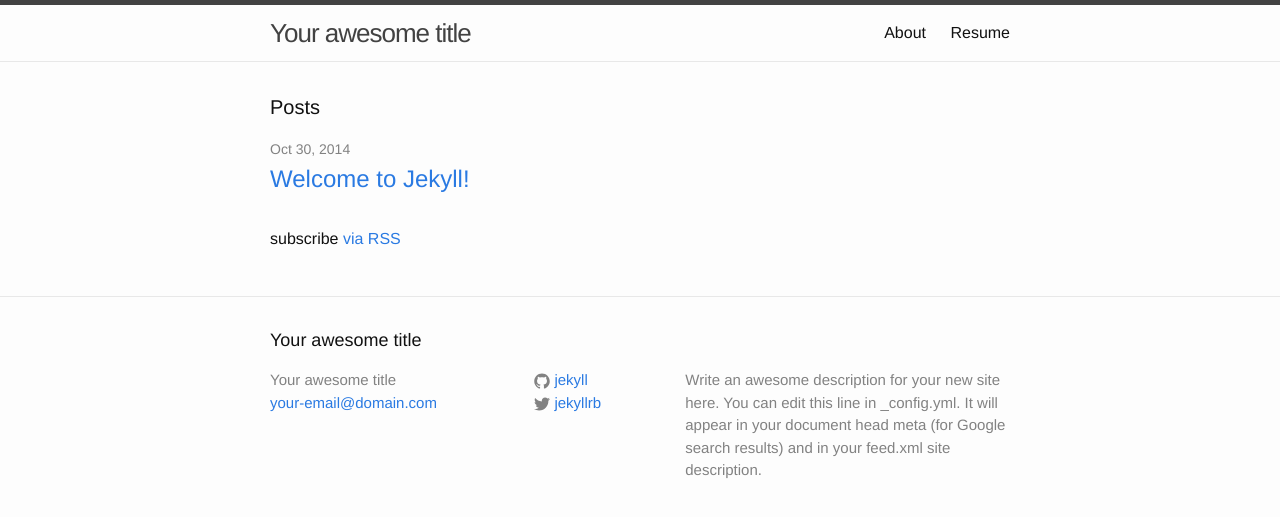
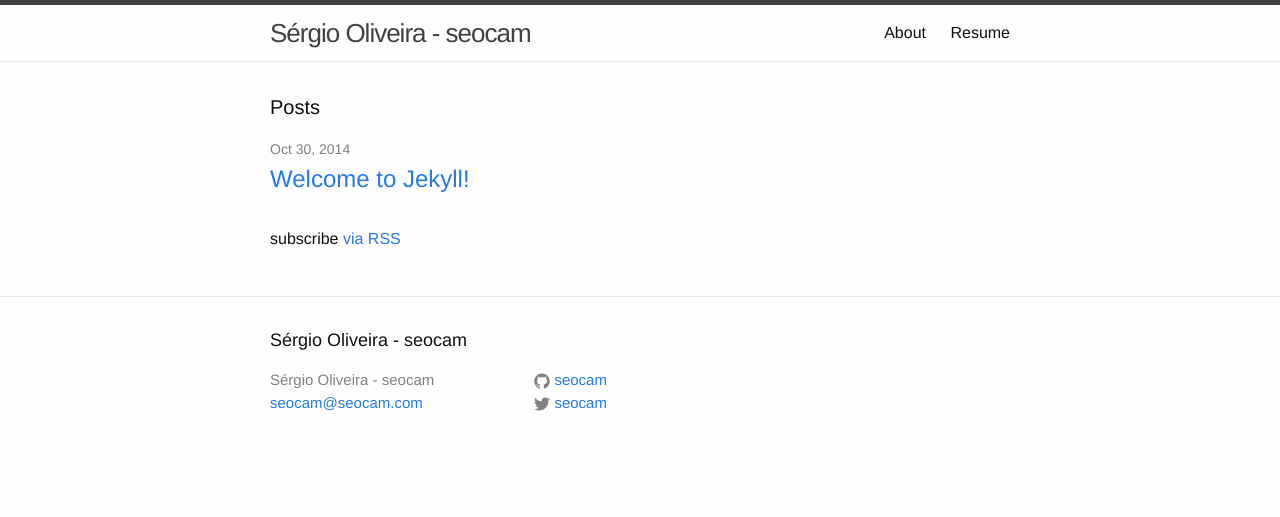
Before and after one commit to seocam/seocam.github.io, a Jekyll site: the page built from index.html, in a window 1280 px wide. Shown: the top 517 px of the page. Built offline with Jekyll 4.4.1, drawn with Linux system fonts in a browser that asks for light colours.

Commit message:
Updated configs

```diff
--- a/_config.yml
+++ b/_config.yml
@@ -1,14 +1,11 @@
 # Site settings
-title: Your awesome title
-email: your-email@domain.com
+title: Sérgio Oliveira - seocam
+email: seocam@seocam.com
 description: > # this means to ignore newlines until "baseurl:"
-  Write an awesome description for your new site here. You can edit this
-  line in _config.yml. It will appear in your document head meta (for
-  Google search results) and in your feed.xml site description.
 baseurl: "" # the subpath of your site, e.g. /blog/
-url: "http://yourdomain.com" # the base hostname & protocol for your site
-twitter_username: jekyllrb
-github_username:  jekyll
+url: "http://seocam.com"
+twitter_username: seocam
+github_username:  seocam
 
 # Build settings
 markdown: kramdown
```
